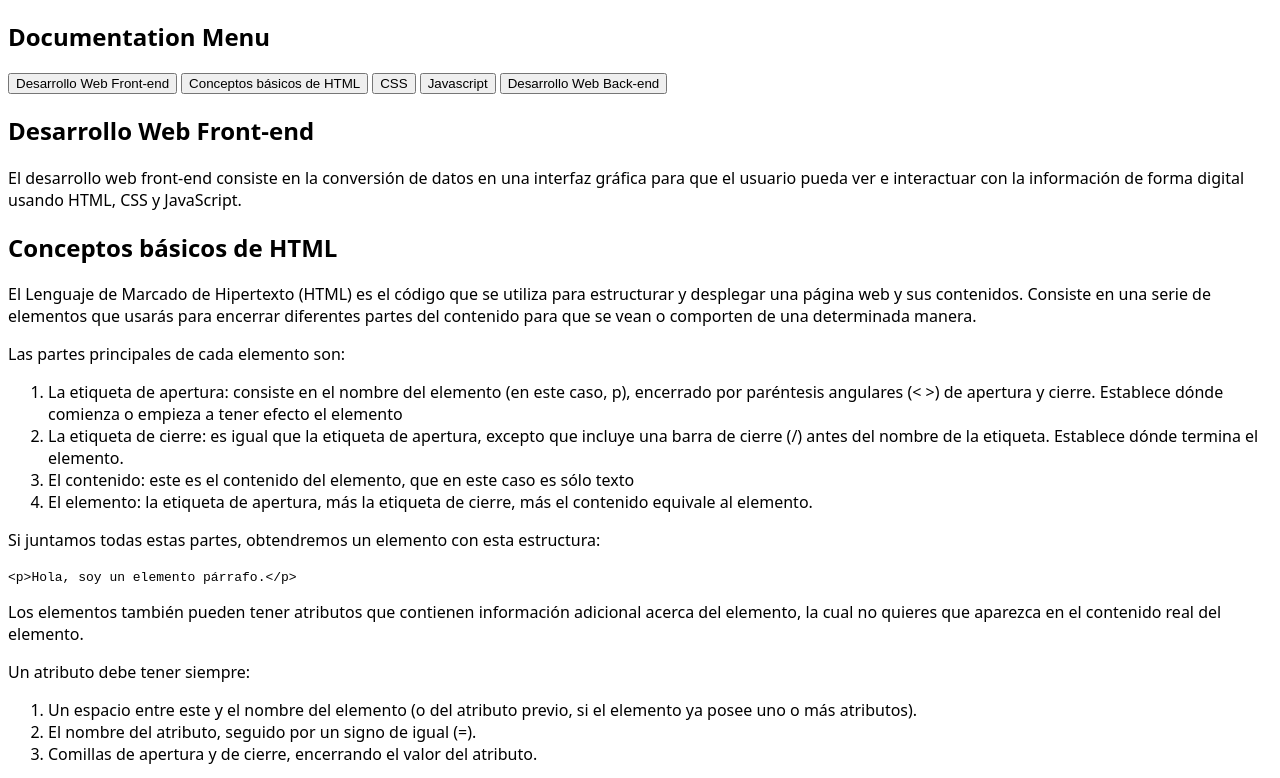
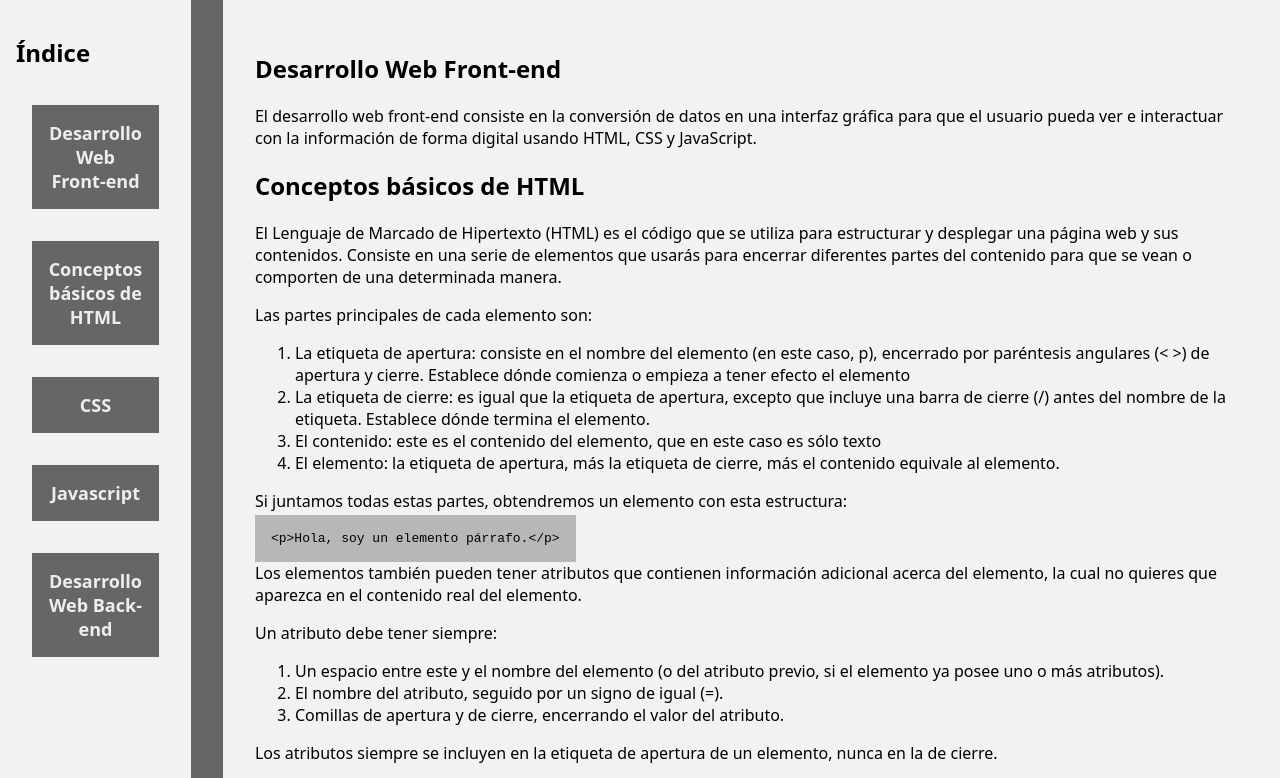
Before and after one commit to nxcxdev/ejercicio-faq, a plain HTML site: page index.html in a window 1280 px wide. Shown: the top 778 px of the page. Drawn offline with Linux system fonts and the light colour scheme.

Commit message:
Fixed: padding main section.

```diff
--- a/CSS/style.css
+++ b/CSS/style.css
@@ -1,3 +1,55 @@
-h2, p, ol {
+h2, p, ol, button {
     font-family:system-ui, -apple-system, BlinkMacSystemFont, 'Segoe UI', Roboto, Oxygen, Ubuntu, Cantarell, 'Open Sans', 'Helvetica Neue', sans-serif ;
 }
+
+body {
+    margin: 0;
+    display: flex;
+    gap: 2rem;
+    background-color: hsl(0, 0%, 40%);
+}
+
+#aside__section {
+    position: sticky;
+    top: 0;
+    width: 40%;
+    height: 100vh;
+    padding: 1rem;
+    background-color: hsl(0, 0%, 95%);
+}
+
+#main__section {
+    padding: 2rem;
+    background-color: hsl(0, 0%, 95%);
+}
+
+#button__container {
+    display: flex;
+    flex-direction: column;
+}
+
+#button__container button {
+    background-color: hsl(0, 0%, 40%);
+    border: none;
+    margin: 1rem;
+    color: #eee;
+    padding: 1rem;
+    font-size: 18px;
+    font-weight: 600;
+    transition: 0.3s;
+    scroll-behavior: smooth;
+}
+
+#button__container button:hover {
+    background-color: hsl(0, 0%, 20%);
+}
+
+#button__container button:focus {
+    background-color: hsl(30, 100%, 50%);
+    color: hsl(0, 0%, 0%);
+}
+
+code {
+    background-color: #b7b7b7;
+    padding: 1rem;
+}
--- a/index.html
+++ b/index.html
@@ -8,7 +8,7 @@
     </head>
     <body>
         <aside id="aside__section">
-            <h2>Documentation Menu</h2>
+            <h2>Índice</h2>
             <div id="button__container">
                 <button>Desarrollo Web Front-end</button>
                 <button>Conceptos básicos de HTML</button>
```
